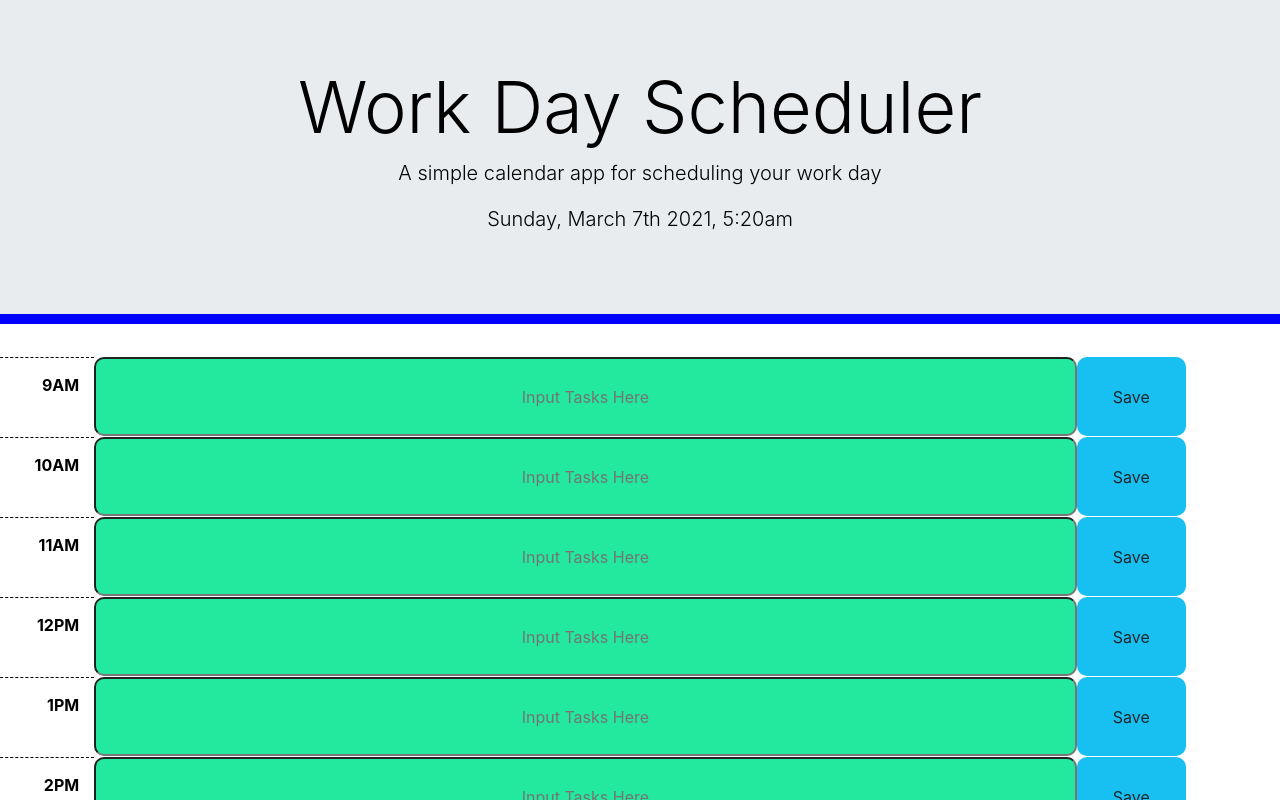
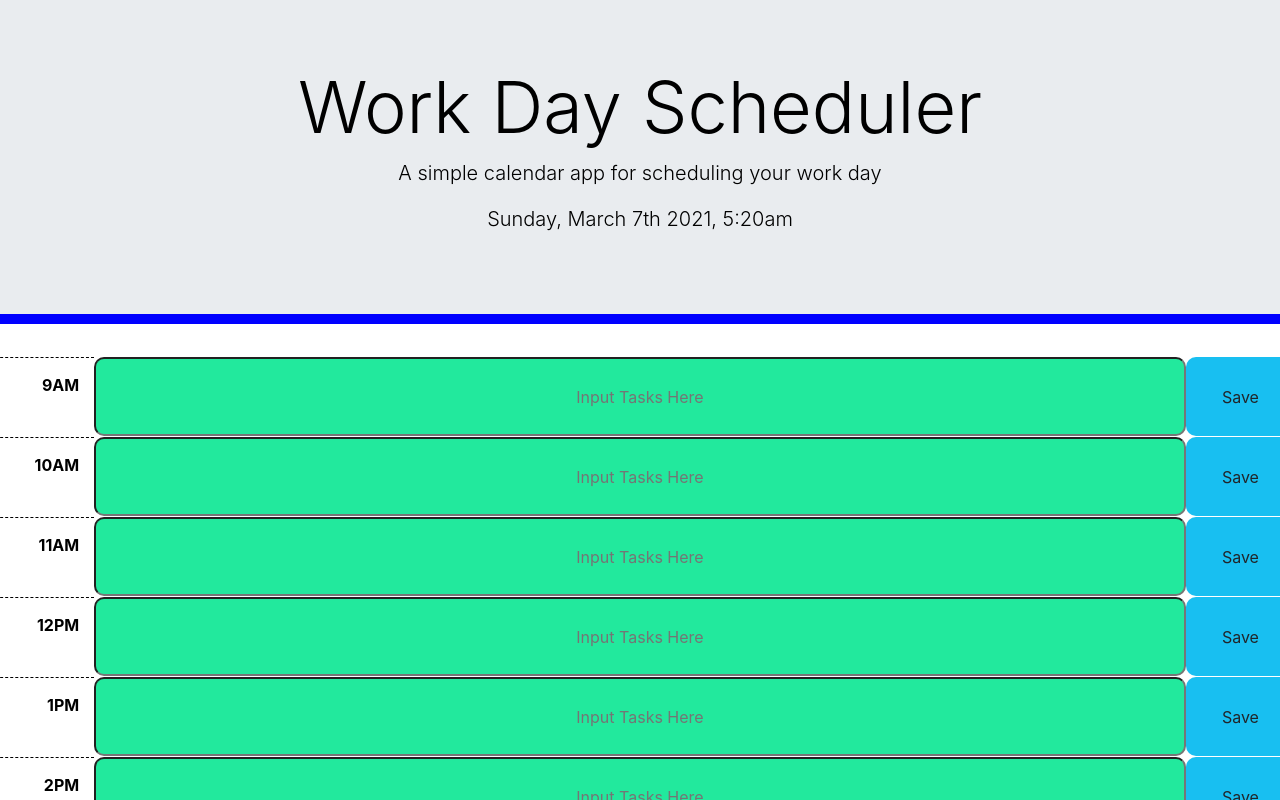
Before and after one commit to treyjewett/React-Workday-Organizer, a React (Create React App) app: page / in a window 1280 px wide. Shown: the top 800 px of the page. Built offline with nearby package versions, Linux system fonts and the light colour scheme.

Commit message:
fixes bootstrap formatting error. Page is now centered.

```diff
--- a/src/components/Hours/index.js
+++ b/src/components/Hours/index.js
@@ -5,7 +5,7 @@ function Hours(props) {
   return (
     <div className="row">
       <div className="col-sm-1 hour">{props.hour}</div>
-      <input className={`col-md-9 taskInput ${props.tense}`} id={props.id} type="text" placeholder="Input Tasks Here"></input>
+      <input className={`col-md-10 taskInput ${props.tense}`} id={props.id} type="text" placeholder="Input Tasks Here"></input>
       <button onClick={() => props.saveTask(props)} className="col-sm-1 btn" type="submit">Save</button>
     </div>
   );
```
